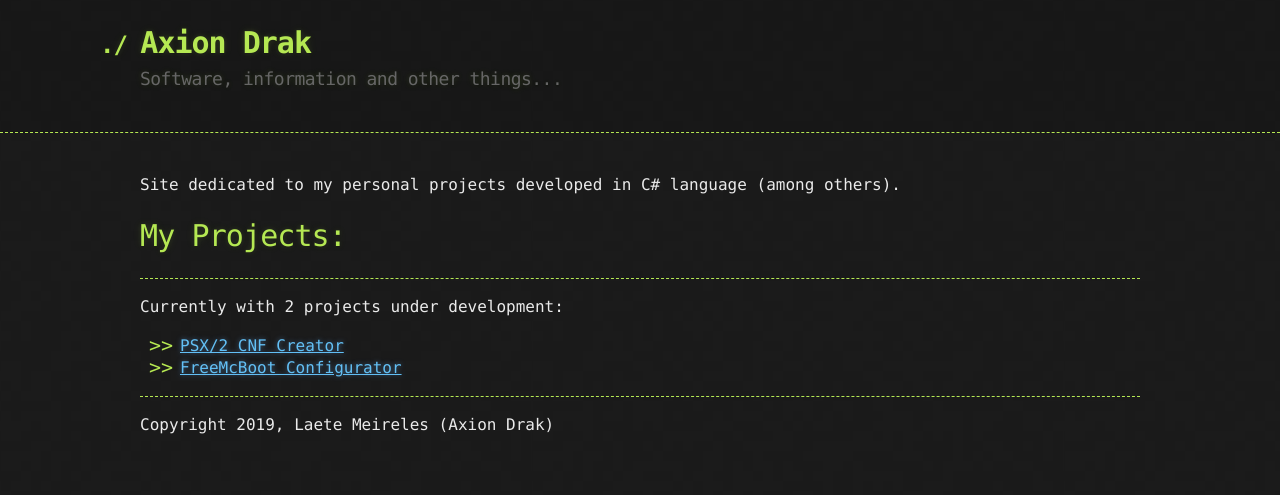
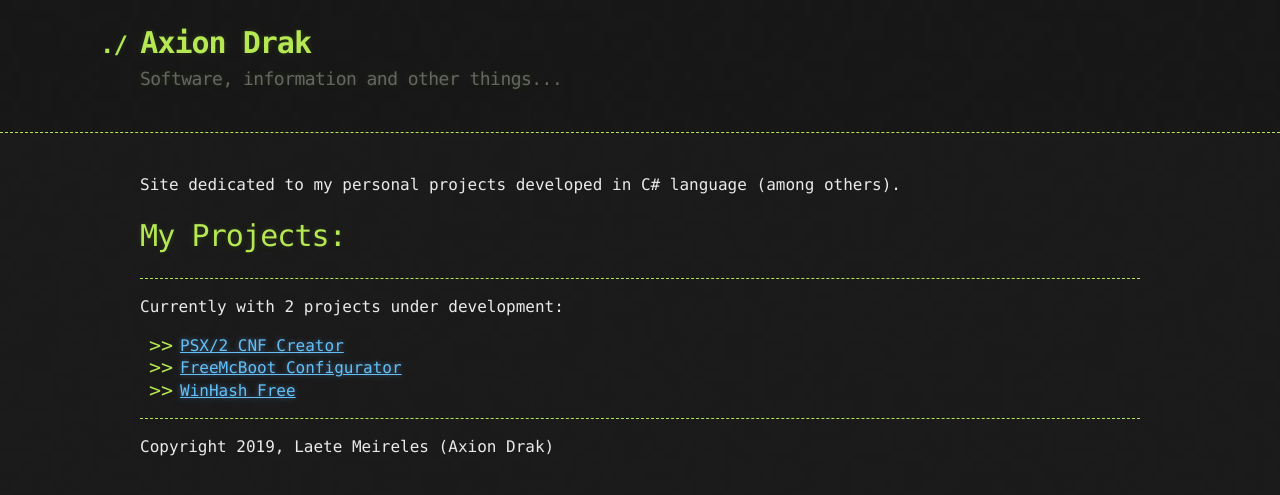
Before and after one commit to AxionDrak/axiondrak.github.io, a Jekyll site: the page built from index.md, in a window 1280 px wide. Shown: the top 495 px of the page. Built offline with Jekyll 4.4.1, drawn with Linux system fonts in a browser that asks for light colours.

Commit message:
Update index.md

```diff
--- a/index.md
+++ b/index.md
@@ -10,6 +10,7 @@ Currently with 2 projects under development:
 
 * [PSX/2 CNF Creator](./psx-cnf.md)
 * [FreeMcBoot Configurator](./free-mcb.md)
+* [WinHash Free](./winhash-free.md)
 
 * * *
 Copyright 2019, Laete Meireles (Axion Drak)
```
